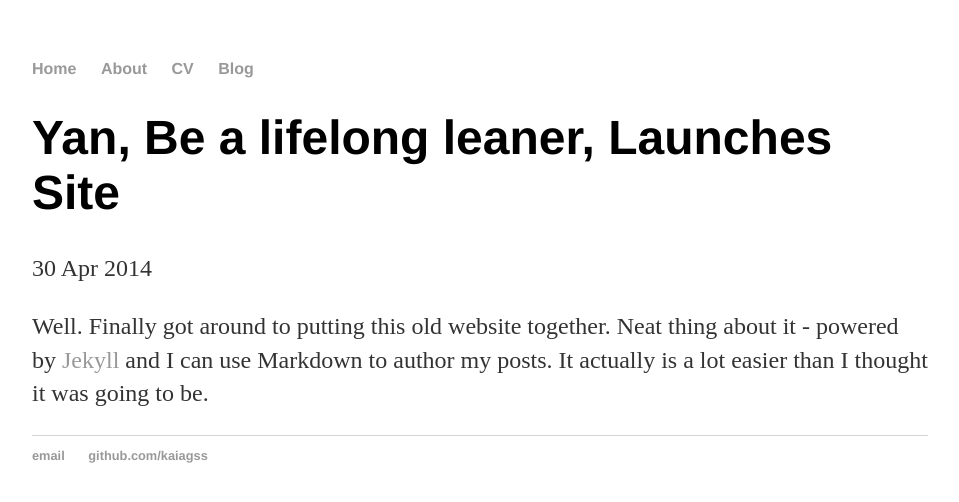
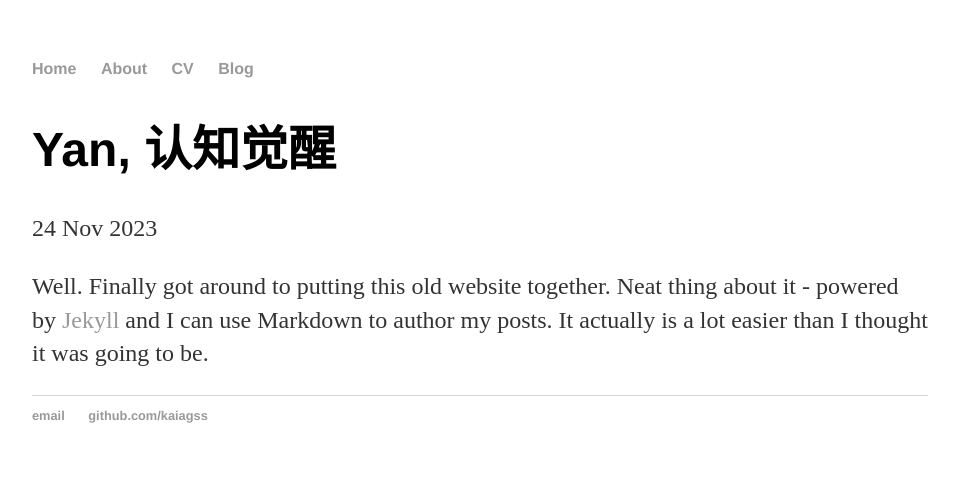
Before and after one commit to kaiagss/kaiagss.github.io, a Jekyll site: the page built from _posts/2014-04-30-Yan-site-launched.md, in a window 1280 px wide. Shown: the top 502 px of the page, without its empty margins (160-1119 px from the left). Built offline with Jekyll 4.4.1, drawn with Linux system fonts in a browser that asks for light colours.

Commit message:
Update 2014-04-30-Yan-site-launched.md

```diff
--- a/_posts/2014-04-30-Yan-site-launched.md
+++ b/_posts/2014-04-30-Yan-site-launched.md
@@ -2,6 +2,8 @@
 layout: post
 title: "Yan, Be a lifelong leaner, Launches Site"
 date: 2014-04-30
+title: "Yan, 认知觉醒"
+date: 2023-11-24
 ---
 
 Well. Finally got around to putting this old website together. Neat thing about it - powered by [Jekyll](http://jekyllrb.com) and I can use Markdown to author my posts. It actually is a lot easier than I thought it was going to be.
```
